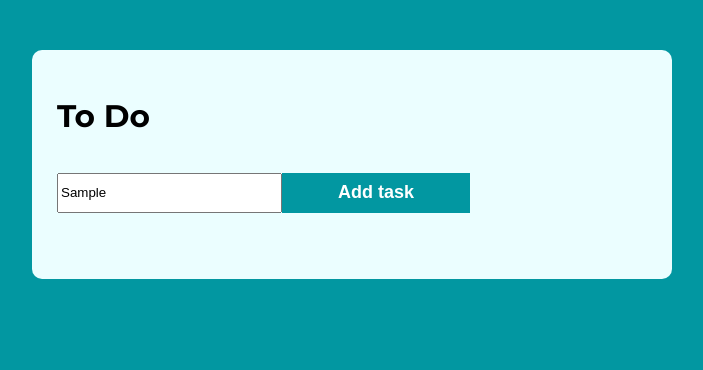
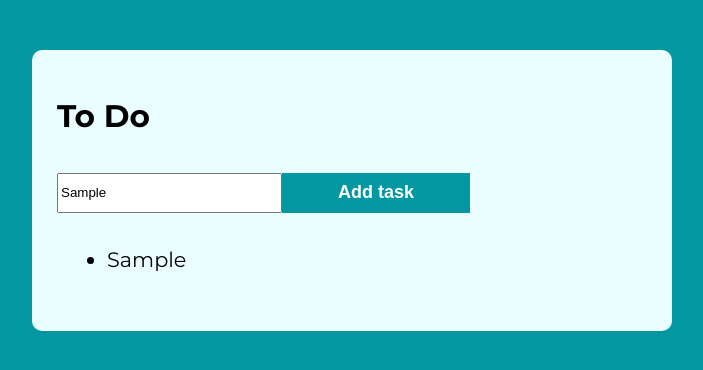
Before and after one commit to AlexyaF/JavaScript, a plain HTML site: page ex06 - ToDoList/index.html in a window 1280 px wide. Both pictures are taken after typing "Sample" into the empty fields and a click on the button "Add task". Shown: the whole page, without its empty margins (288-991 px from the left). Drawn offline with Linux system fonts and the light colour scheme.

Commit message:
função responsável por adicionar as tarefas a lista

```diff
--- a/ex06 - ToDoList/assets/js/script.js
+++ b/ex06 - ToDoList/assets/js/script.js
@@ -1,9 +1,15 @@
 const InputTask = document.querySelector('.input_new_task');
 const addTaskButon = document.querySelector('.btn__add__task');
-const tasks = document.querySelector('.tasks');
+const tasks = document.querySelector('.task__list');
+
+function creatNewTask(text) {
+    const li = document.createElement('li');
+    li.innerText = text;
+    tasks.appendChild(li);
+}
 
 addTaskButon.addEventListener('click', function() {
     if (!InputTask.value) return;
 
-    console.log(InputTask.value);
+    creatNewTask(InputTask.value);
 });
--- a/ex06 - ToDoList/index.html
+++ b/ex06 - ToDoList/index.html
@@ -20,7 +20,7 @@
         </div>
 
         <div class="tasks">
-            <ul>
+            <ul class="task__list">
 
             </ul>
         </div>
```
